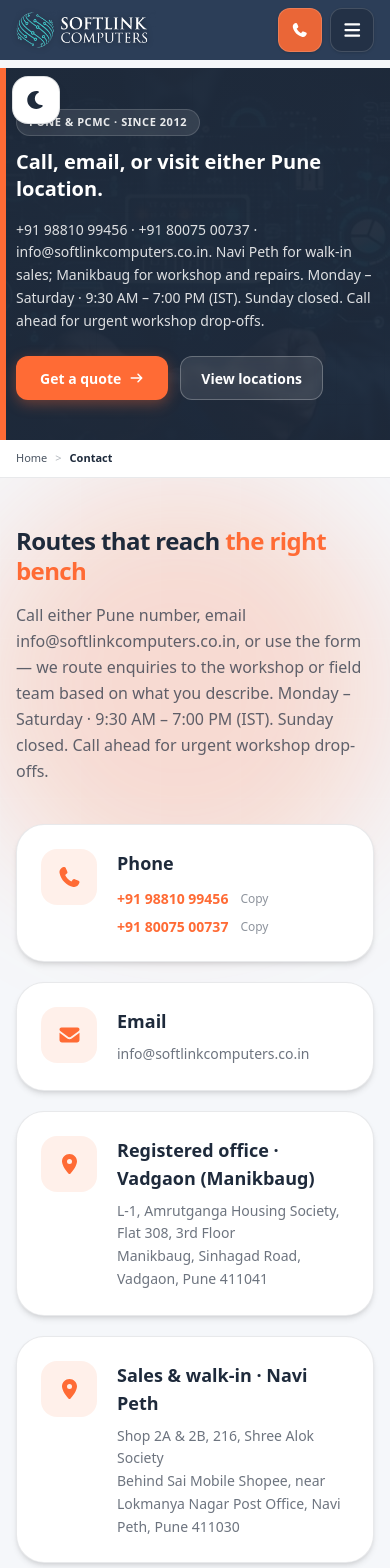
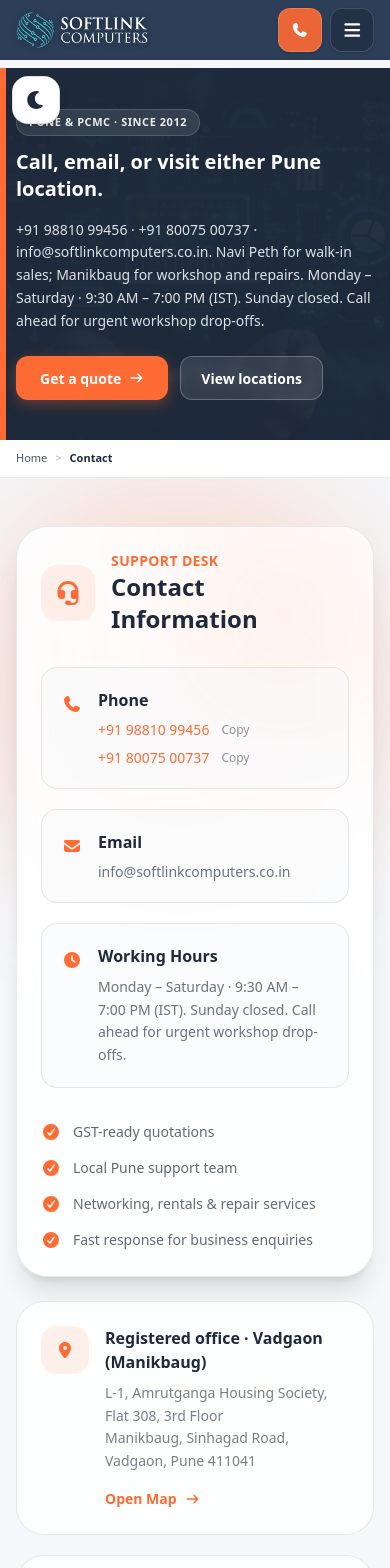
Before and after one commit to ShreyaNimbalkar/lightversion, a Next.js app: page /contact in a window 390 px wide. Shown: the top 1568 px of the page. Built offline with nearby package versions, Linux system fonts and the light colour scheme.

Commit message:
updated the forms

```diff
--- a/src/app/about/AboutBody.tsx
+++ b/src/app/about/AboutBody.tsx
@@ -61,7 +61,7 @@
           <div className="relative">
             <div className="overflow-hidden rounded-2xl border border-foreground/10 shadow-lg">
               <Image
-                src="/images/services/header.jpg"
+                src="/header.jpg"
                 alt={`${site.brandName} workshop`}
                 width={1200}
                 height={800}
--- a/src/app/contact/ContactBody.tsx
+++ b/src/app/contact/ContactBody.tsx
@@ -16,6 +16,8 @@
   faPaperPlane,
   faHeadset,
   faCheck,
+  faArrowRight,
+  faCheckCircle,
 } from "@fortawesome/free-solid-svg-icons";
 
 export default function ContactBody() {
@@ -39,74 +41,65 @@
 
       <div className="page-container relative">
         <div className="grid gap-10 lg:grid-cols-2 lg:gap-14">
-          {/* LEFT */}
+          {/* LEFT SIDE */}
           <motion.div
             initial={{ opacity: 0, x: -40 }}
             whileInView={{ opacity: 1, x: 0 }}
-            transition={{ duration: 0.6 }}
+            transition={{ duration: 0.7 }}
             viewport={{ once: true }}
+            className="space-y-6"
           >
-            <h2 className="text-2xl font-bold leading-tight tracking-tight text-foreground md:text-3xl">
-              Routes that reach
-              <span className="text-brand"> the right bench</span>
-            </h2>
+            {/* CONTACT CARD */}
+            <div className="relative overflow-hidden rounded-[32px] border border-foreground/10 bg-card/90 p-6 shadow-xl backdrop-blur-xl sm:p-8">
+              <div className="absolute top-0 right-0 h-44 w-44 rounded-full bg-brand/10 blur-3xl" />
 
-            <p className="mt-4 text-base leading-relaxed text-foreground/70 md:text-lg">
-              Call either Pune number, email {site.email}, or use the form — we route enquiries to the workshop or field team
-              based on what you describe. {site.workingHours}
+              <div className="relative">
+                <div className="flex items-center gap-4">
+                  <div className="flex h-14 w-14 items-center justify-center rounded-2xl bg-brand/10 text-brand">
+                    <FontAwesomeIcon icon={faHeadset} className="text-2xl" />
+                  </div>
+
+                  <div>
+                    <p className="text-sm font-semibold uppercase tracking-wide text-brand">
+                      Support Desk
                     </p>
 
-            {/* FEATURES */}
-            {/* <div className="mt-10 flex flex-col gap-4">
-              {[
-                "Two verified Pune locations (Manikbaug + Navi Peth)",
-                "GST-ready quotations before billable site time",
-                "Repairs, rentals, networking, CCTV, voice, and genuine licences",
-                "No offshore call centre — you speak with local staff",
-              ].map((item, index) => (
-                <div
-                  key={index}
-                  className="flex items-center gap-3 rounded-2xl border border-foreground/10 bg-card px-5 py-4 shadow-sm"
-                >
-                  <div className="flex h-10 w-10 items-center justify-center rounded-xl bg-brand/10 text-brand">
-                    <FontAwesomeIcon icon={faCheck} />
+                    <h2 className="text-2xl font-black text-foreground">
+                      Contact Information
+                    </h2>
+                  </div>
                 </div>
 
-                  <p className="text-sm font-semibold text-foreground">
-                    {item}
-                  </p>
+                {/* PHONE */}
+                <div className="mt-8 space-y-5">
+                  <div className="rounded-2xl border border-foreground/10 bg-background/40 p-5">
+                    <div className="flex items-start gap-4">
+                      <div className="mt-1 text-brand">
+                        <FontAwesomeIcon icon={faPhone} />
                       </div>
-              ))}
-            </div> */}
 
-            {/* CONTACT INFO */}
-            <div className="mt-10 grid gap-5">
-              <motion.div
-                whileHover={{ y: -5 }}
-                className="group relative overflow-hidden rounded-[28px] border border-foreground/10 bg-card p-6 shadow-md transition-all duration-500 hover:border-brand/30 hover:shadow-lg"
+                      <div>
+                        <h4 className="font-bold text-foreground">Phone</h4>
+
+                        <div className="mt-2 flex flex-col gap-2">
+                          {site.phones.map((p) => (
+                            <div
+                              key={p.tel}
+                              className="flex items-center gap-3"
                             >
-                <div className="absolute inset-0 opacity-0 transition duration-500 group-hover:opacity-100">
-                  <div className="absolute inset-0 bg-gradient-to-br from-brand/10 via-transparent to-transparent" />
-                </div>
-                <div className="relative flex items-start gap-5">
-                  <div className="flex h-14 w-14 shrink-0 items-center justify-center rounded-2xl bg-brand/10 text-brand">
-                    <FontAwesomeIcon icon={faPhone} className="text-xl" />
-                  </div>
-                  <div>
-                    <h4 className="text-lg font-black text-foreground">Phone</h4>
-                    <div className="mt-3 flex flex-col gap-2">
-                      {site.phones.map((p) => (
-                        <div key={p.tel} className="flex flex-wrap items-center gap-3">
                               <a
                                 href={siteTelHref(p.tel)}
-                            className="text-sm font-semibold text-brand hover:underline"
+                                className="text-sm font-medium text-brand hover:underline"
                               >
                                 {p.display}
                               </a>
+
                               <button
                                 type="button"
-                            onClick={() => handlePhoneClick(p.display)}
-                            className="text-xs font-medium text-foreground/50 underline-offset-2 hover:text-brand hover:underline"
+                                onClick={() =>
+                                  handlePhoneClick(p.display)
+                                }
+                                className="text-xs text-foreground/50 hover:text-brand"
                               >
                                 Copy
                               </button>
@@ -115,81 +108,118 @@
                         </div>
                       </div>
                     </div>
-              </motion.div>
+                  </div>
 
-              <motion.div
-                whileHover={{ y: -5 }}
-                className="group relative overflow-hidden rounded-[28px] border border-foreground/10 bg-card p-6 shadow-md transition-all duration-500 hover:border-brand/30 hover:shadow-lg"
-              >
-                <div className="absolute inset-0 opacity-0 transition duration-500 group-hover:opacity-100">
-                  <div className="absolute inset-0 bg-gradient-to-br from-brand/10 via-transparent to-transparent" />
+                  {/* EMAIL */}
+                  <div className="rounded-2xl border border-foreground/10 bg-background/40 p-5">
+                    <div className="flex items-start gap-4">
+                      <div className="mt-1 text-brand">
+                        <FontAwesomeIcon icon={faEnvelope} />
                       </div>
-                <div className="relative flex items-start gap-5">
-                  <div className="flex h-14 w-14 shrink-0 items-center justify-center rounded-2xl bg-brand/10 text-brand">
-                    <FontAwesomeIcon icon={faEnvelope} className="text-xl" />
-                  </div>
+
                       <div>
-                    <h4 className="text-lg font-black text-foreground">Email</h4>
+                        <h4 className="font-bold text-foreground">Email</h4>
+
                         <a
                           href={`mailto:${site.email}`}
-                      className="mt-2 block text-sm leading-relaxed text-foreground/65 transition hover:text-brand"
+                          className="mt-2 block text-sm text-foreground/65 hover:text-brand"
                         >
                           {site.email}
                         </a>
                       </div>
                     </div>
-              </motion.div>
+                  </div>
 
-              <div id="locations" className="contents">
+                  {/* HOURS */}
+                  <div className="rounded-2xl border border-foreground/10 bg-background/40 p-5">
+                    <div className="flex items-start gap-4">
+                      <div className="mt-1 text-brand">
+                        <FontAwesomeIcon icon={faClock} />
+                      </div>
+
+                      <div>
+                        <h4 className="font-bold text-foreground">
+                          Working Hours
+                        </h4>
+
+                        <p className="mt-2 text-sm leading-relaxed text-foreground/65">
+                          {site.workingHours}
+                        </p>
+                      </div>
+                    </div>
+                  </div>
+                </div>
+
+                {/* FEATURES */}
+                <div className="mt-8 space-y-3">
+                  {[
+                    "GST-ready quotations",
+                    "Local Pune support team",
+                    "Networking, rentals & repair services",
+                    "Fast response for business enquiries",
+                  ].map((item) => (
+                    <div
+                      key={item}
+                      className="flex items-center gap-3"
+                    >
+                      <div className="text-brand">
+                        <FontAwesomeIcon icon={faCheckCircle} />
+                      </div>
+
+                      <p className="text-sm text-foreground/70">
+                        {item}
+                      </p>
+                    </div>
+                  ))}
+                </div>
+              </div>
+            </div>
+
+            {/* LOCATIONS */}
+            <div className="grid gap-5 sm:grid-cols-2 lg:grid-cols-1">
               {site.locations.map((loc) => (
-                <motion.div
+                <motion.a
+                  whileHover={{ y: -4 }}
                   key={loc.label}
-                  whileHover={{ y: -5 }}
-                  className="group relative overflow-hidden rounded-[28px] border border-foreground/10 bg-card p-6 shadow-md transition-all duration-500 hover:border-brand/30 hover:shadow-lg"
-                >
-                  <div className="absolute inset-0 opacity-0 transition duration-500 group-hover:opacity-100">
-                    <div className="absolute inset-0 bg-gradient-to-br from-brand/10 via-transparent to-transparent" />
-                  </div>
-                  <div className="relative flex items-start gap-5">
-                    <div className="flex h-14 w-14 shrink-0 items-center justify-center rounded-2xl bg-brand/10 text-brand">
-                      <FontAwesomeIcon icon={faLocationDot} className="text-xl" />
-                    </div>
-                    <div>
-                      <h4 className="text-lg font-black text-foreground">{loc.label}</h4>
-                      <a
-                        href={`https://www.google.com/maps/search/?api=1&query=${encodeURIComponent(loc.mapQuery)}`}
+                  href={`https://www.google.com/maps/search/?api=1&query=${encodeURIComponent(
+                    loc.mapQuery,
+                  )}`}
                   target="_blank"
                   rel="noopener noreferrer"
-                        className="mt-2 block text-sm leading-relaxed text-foreground/65 transition hover:text-brand"
+                  className="group rounded-[28px] border border-foreground/10 bg-card/80 p-6 backdrop-blur-xl transition-all hover:border-brand/30"
                 >
+                  <div className="flex items-start gap-4">
+                    <div className="flex h-12 w-12 shrink-0 items-center justify-center rounded-2xl bg-brand/10 text-brand">
+                      <FontAwesomeIcon icon={faLocationDot} />
+                    </div>
+
+                    <div>
+                      <h4 className="font-black text-foreground">
+                        {loc.label}
+                      </h4>
+
+                      <div className="mt-2 text-sm leading-relaxed text-foreground/60">
                         {loc.lines.map((line) => (
                           <span key={line} className="block">
                             {line}
                           </span>
                         ))}
-                      </a>
+                      </div>
+
+                      <div className="mt-4 inline-flex items-center gap-2 text-sm font-semibold text-brand">
+                        Open Map
+                        <FontAwesomeIcon
+                          icon={faArrowRight}
+                          className="text-xs transition-transform group-hover:translate-x-1"
+                        />
                       </div>
                     </div>
-                </motion.div>
+                  </div>
+                </motion.a>
               ))}
             </div>
+          </motion.div>
 
-              <motion.div
-                whileHover={{ y: -5 }}
-                className="group relative overflow-hidden rounded-[28px] border border-foreground/10 bg-card p-6 shadow-md transition-all duration-500 hover:border-brand/30 hover:shadow-lg"
-              >
-                <div className="relative flex items-start gap-5">
-                  <div className="flex h-14 w-14 shrink-0 items-center justify-center rounded-2xl bg-brand/10 text-brand">
-                    <FontAwesomeIcon icon={faClock} className="text-xl" />
-                  </div>
-                  <div>
-                    <h4 className="text-lg font-black text-foreground">Hours</h4>
-                    <p className="mt-2 text-sm leading-relaxed text-foreground/65">{site.workingHours}</p>
-                  </div>
-                </div>
-              </motion.div>
-            </div>
-          </motion.div>
 
           {/* RIGHT */}
           <motion.div
--- a/src/app/home/HomeAboutTeaser.tsx
+++ b/src/app/home/HomeAboutTeaser.tsx
@@ -24,7 +24,7 @@
           className="relative overflow-hidden rounded-2xl border border-foreground/10 shadow-lg"
         >
           <Image
-            src="/images/services/header.jpg"
+            src="/header.jpg"
             alt={`${site.brandName} workshop`}
             width={800}
             height={600}
--- a/src/components/RequestQuotationForm.tsx
+++ b/src/components/RequestQuotationForm.tsx
@@ -14,6 +14,8 @@
   "WFH service",
   "Other",
 ] as const;
+
+const OTHER_SERVICE = "Other";
 
 export type RequestQuotationFormProps = {
   mode?: "quotation" | "enquiry";
@@ -35,9 +37,11 @@
   const [address, setAddress] = useState("");
   const [pincode, setPincode] = useState("");
   const [selectedInterests, setSelectedInterests] = useState<string[]>([]);
+  const [otherServiceDetail, setOtherServiceDetail] = useState("");
   const [message, setMessage] = useState("");
   const [sent, setSent] = useState(false);
   const productSeedDone = useRef(false);
+  const [acceptedTerms, setAcceptedTerms] = useState(false);
 
   useEffect(() => {
     if (!defaultInterest) return;
@@ -61,9 +65,19 @@
     [],
   );
 
+  const showOtherDetail = selectedInterests.includes(OTHER_SERVICE);
+
+  function handleInterestsChange(next: string[]) {
+    setSelectedInterests(next);
+    if (!next.includes(OTHER_SERVICE)) {
+      setOtherServiceDetail("");
+    }
+  }
+
   const handleSubmit = (e: FormEvent) => {
     e.preventDefault();
-    if (!name.trim() || !phone.trim()) return;
+    if (!name.trim() || !phone.trim() || !acceptedTerms) return;
+    if (showOtherDetail && !otherServiceDetail.trim()) return;
 
     const subject =
       fromPlanCard && productContext
@@ -72,8 +86,9 @@
           ? encodeURIComponent(`Product enquiry — ${productContext}`)
           : encodeURIComponent(`Quotation request — ${company || "Individual"}`);
 
+    const serviceParts = selectedInterests.filter((i) => i !== OTHER_SERVICE);
     const serviceLine =
-      selectedInterests.length > 0 ? selectedInterests.join(", ") : "Not specified";
+      serviceParts.length > 0 ? serviceParts.join(", ") : showOtherDetail ? "" : "Not specified";
 
     const bodyLines = [
       `Name: ${name}`,
@@ -83,7 +98,10 @@
       `Address: ${address || "(not provided)"}`,
       `Pincode: ${pincode || "(not provided)"}`,
       productContext ? `Product / service: ${productContext}` : null,
-      `Service area(s): ${serviceLine}`,
+      serviceLine ? `Service area(s): ${serviceLine}` : null,
+      showOtherDetail
+        ? `Other service (manual): ${otherServiceDetail.trim()}`
+        : null,
       "",
       "Requirement:",
       message || "(none)",
@@ -217,13 +235,23 @@
         <MultiSelectDropdown
           label="Service area"
           hint="(select all that apply)"
-          placeholder="Select service areas…"
-          countNoun="service areas"
+          placeholder="Choose service areas…"
+          countNoun="selected"
           options={interestOptions}
           value={selectedInterests}
-          onChange={setSelectedInterests}
-          searchable
-          searchPlaceholder="Search"
+          onChange={handleInterestsChange}
+          searchable={false}
+          expandableOption={{
+            value: OTHER_SERVICE,
+            detail: otherServiceDetail,
+            onDetailChange: setOtherServiceDetail,
+            detailLabel: "Tell us about your requirement",
+            detailPlaceholder:
+              "e.g. Biometric attendance, printer AMC, mixed hardware + software bundle…",
+            detailHint:
+              "A short description helps us route your request to the right engineer and send a GST-ready quote.",
+            required: true,
+          }}
         />
       </div>
 
@@ -249,13 +277,39 @@
           }
         />
       </div>
+      <div className="sm:col-span-2">
+  <label className="flex items-start gap-3 text-sm text-foreground/70">
+    <input
+      type="checkbox"
+      checked={acceptedTerms}
+      onChange={(e) => setAcceptedTerms(e.target.checked)}
+      className="mt-1 h-4 w-4 rounded border-foreground/20 text-brand focus:ring-brand/30"
+    />
+
+    <span>
+      I agree to the{" "}
+      <a
+        href="/terms-and-conditions"
+        className="font-medium text-brand underline hover:text-brand-hover"
+      >
+        Terms & Conditions
+      </a>{" "}
+      and consent to being contacted regarding this enquiry.
+    </span>
+  </label>
+</div>
 
       <div className="sm:col-span-2 flex flex-col gap-3 sm:flex-row sm:items-center sm:justify-between">
-        <p className="text-xs text-foreground/55">
+        {/* <p className="text-xs text-foreground/55">
           By submitting, you agree we may contact you regarding this enquiry. GST-ready quotes are issued after scope
           confirmation.
-        </p>
-        <button type="submit" className="btn-primary btn-block sm:w-auto sm:shrink-0">
+        </p> */}
+        {/* <button type="submit" className="btn-primary btn-block sm:w-auto sm:shrink-0"> */}
+        <button
+  type="submit"
+  disabled={!acceptedTerms}
+  className="btn-primary btn-block disabled:cursor-not-allowed disabled:opacity-50 sm:w-auto sm:min-w-[220px] sm:shrink-0"
+>
           {sent
             ? "Open email client again"
             : fromPlanCard
--- a/src/components/admin/QuotationCatalogPicker.tsx
+++ b/src/components/admin/QuotationCatalogPicker.tsx
@@ -2,7 +2,9 @@
 
 import { useMemo } from "react";
 
-import MultiSelectDropdown, { type MultiSelectOption } from "@/components/ui/MultiSelectDropdown";
+import MultiSelectDropdown, {
+  type MultiSelectOptionGroup,
+} from "@/components/ui/MultiSelectDropdown";
 import {
   buildCatalogServiceGroups,
   catalogLineDescription,
@@ -21,21 +23,18 @@
 };
 
 export default function QuotationCatalogPicker({ form, onChange }: Props) {
-  const catalogOptions = useMemo((): MultiSelectOption[] => {
-    const groups = buildCatalogServiceGroups();
-    const opts: MultiSelectOption[] = [];
-    for (const service of groups) {
-      for (const category of service.categories) {
-        for (const product of category.products) {
-          opts.push({
-            value: product.productSlug,
-            label: product.productName,
-            hint: `${product.serviceLabel} · ${product.categoryTitle} · ${product.priceFrom}`,
-          });
-        }
-      }
-    }
-    return opts;
+  const catalogGroups = useMemo((): MultiSelectOptionGroup[] => {
+    return buildCatalogServiceGroups().map((service) => ({
+      id: service.servicePath,
+      label: service.serviceLabel,
+      options: service.categories.flatMap((category) =>
+        category.products.map((product) => ({
+          value: product.productSlug,
+          label: product.productName,
+          hint: `${category.categoryTitle} · ${product.priceFrom}`,
+        })),
+      ),
+    }));
   }, []);
 
   function applySelection(nextSlugs: string[]) {
@@ -83,25 +82,37 @@
     onChange({ ...form, selectedCatalogSlugs: nextSlugs, lineItems, subject });
   }
 
+  const selectedCount = form.selectedCatalogSlugs.length;
+
   return (
     <section className="card-elevated p-4 sm:p-6">
-      <p className="mb-1 text-sm font-bold text-foreground">Service & product catalogue</p>
-      <p className="text-xs text-foreground/60 sm:text-sm">
-        Select services and products required. Selected items are added to line items below (you can edit
-        rates and quantities).
-      </p>
+      <div className="flex flex-wrap items-start justify-between gap-3">
+        <div>
+          <h2 className="text-sm font-bold text-foreground">Service & product catalogue</h2>
+          <p className="mt-1 max-w-xl text-xs leading-relaxed text-foreground/60 sm:text-sm">
+            Pick products by service group. Each selection adds a line item below — you can edit
+            quantity, rate, and GST per row.
+          </p>
+        </div>
+        {selectedCount > 0 ? (
+          <span className="inline-flex items-center rounded-full border border-brand/25 bg-brand/10 px-3 py-1 text-xs font-semibold tabular-nums text-brand">
+            {selectedCount} in quote
+          </span>
+        ) : null}
+      </div>
 
-      <div className="mt-4">
+      <div className="mt-5">
         <MultiSelectDropdown
-          label="Catalogue items"
-          hint="(select all that apply)"
-          placeholder="Select products from catalogue…"
+          label="Products & services"
+          hint="(search and select)"
+          placeholder="Search catalogue…"
           countNoun="products"
-          options={catalogOptions}
+          groups={catalogGroups}
           value={form.selectedCatalogSlugs}
           onChange={applySelection}
           searchable
-          searchPlaceholder="Search"
+          searchPlaceholder="Search by product, category, or service…"
+          maxVisiblePills={2}
         />
       </div>
     </section>
```
Also changed, not shown: src/components/ui/MultiSelectDropdown.tsx (+223 -71 lines). Lines whose indentation alone changed are shown as unchanged.
